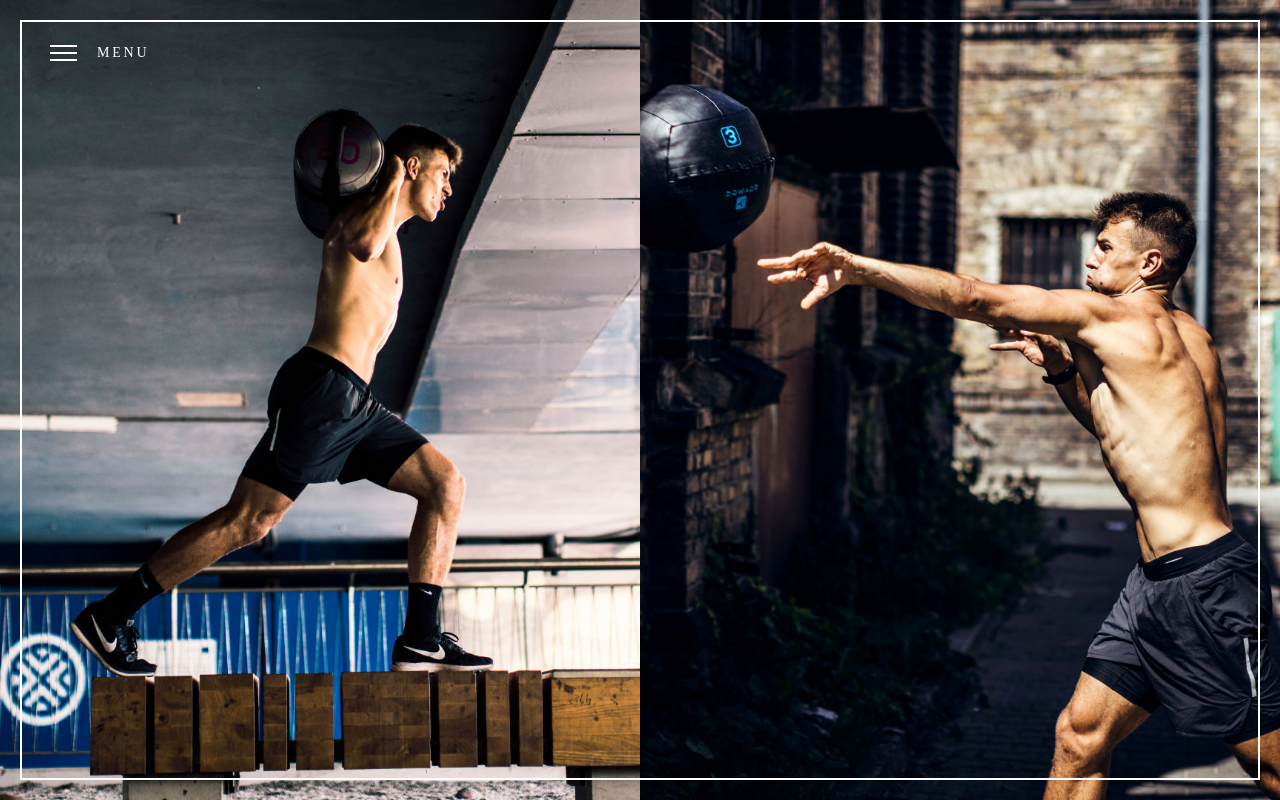
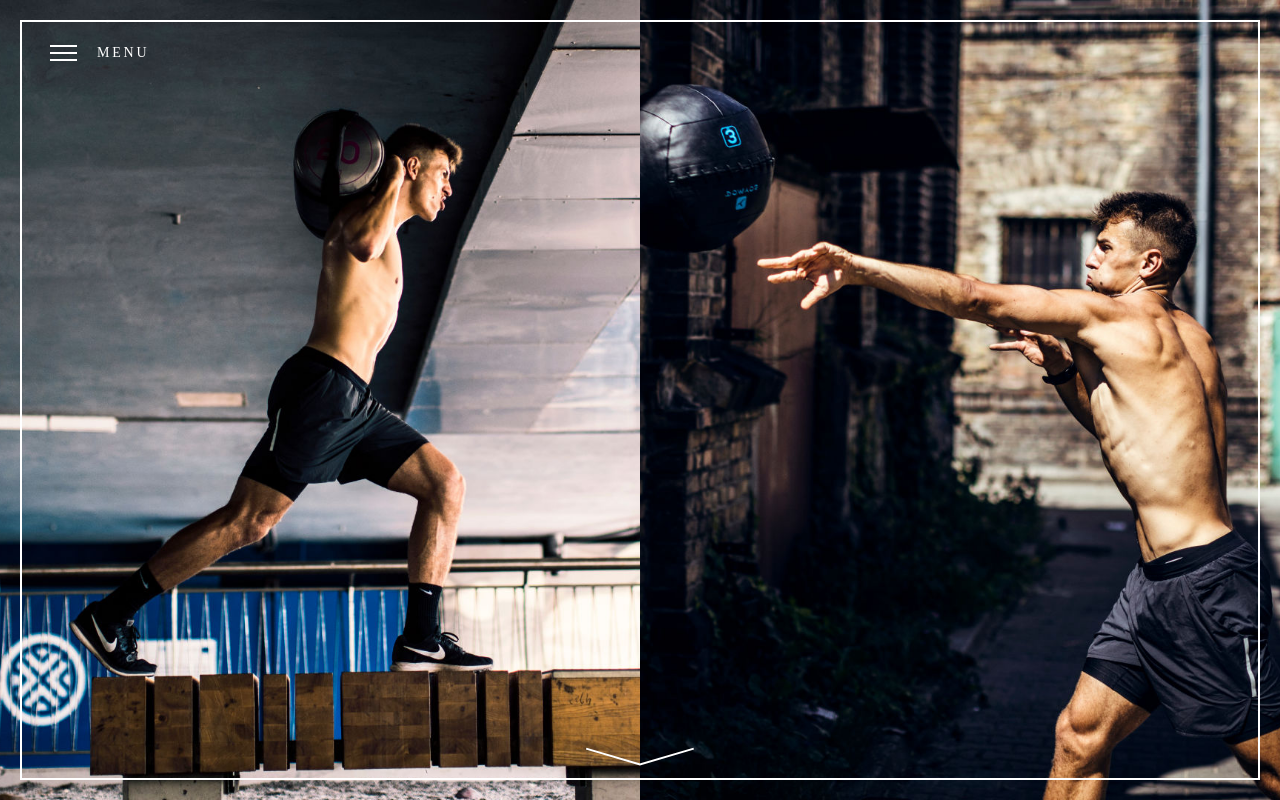
Before and after one commit to GabrielQuik/galikTeam, a React (Vite) app: page / in a window 1280 px wide. Built offline with nearby package versions, Linux system fonts and the light colour scheme.

Commit message:
Add bottom arrow

```diff
--- a/src/App.css
+++ b/src/App.css
@@ -76,3 +76,9 @@ body {
   text-align: center;
   padding-left: 20px;
 }
+#toAbout {
+  position: fixed;
+  bottom: 30px;
+  left: 50%;
+  transform: translate(-50%, 0);
+}
--- a/src/App.js
+++ b/src/App.js
@@ -40,6 +40,16 @@ class App extends Component {
                         </div>
                     </div>
                 </div>
+                <div id="toAbout">
+                    <svg height="19px" width="109px" version="1.1" viewBox="0 0 109 19">
+                        <defs />
+                        <g id="desktop" fill="none" stroke="none" strokeWidth="1">
+                            <g id="start" transform="translate(-906.000000, -1014.000000)">
+                                <polyline id="Path-3" points="906.666667 1015.66406 960.442708 1031.48438 1014.21875 1015.66406" stroke="#FFFFFF" strokeWidth="2" />
+                            </g>
+                        </g>
+                    </svg>
+                </div>
             </div>
         );
     }
```
